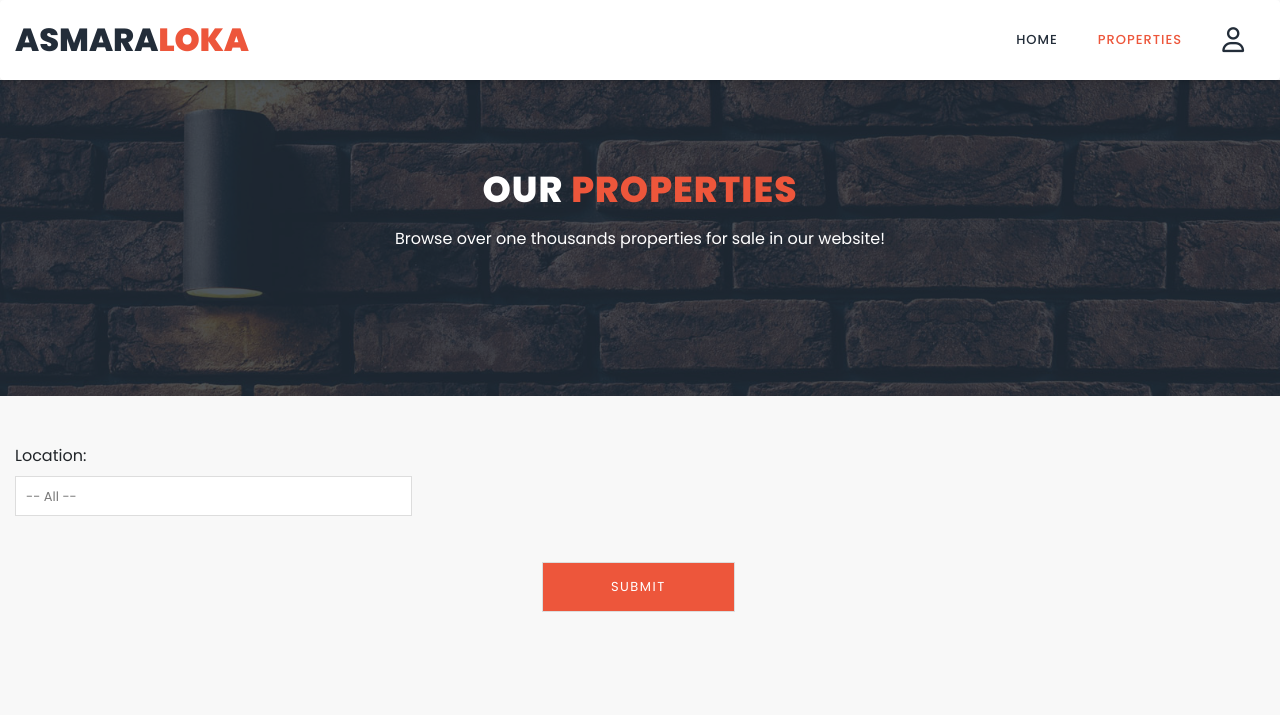
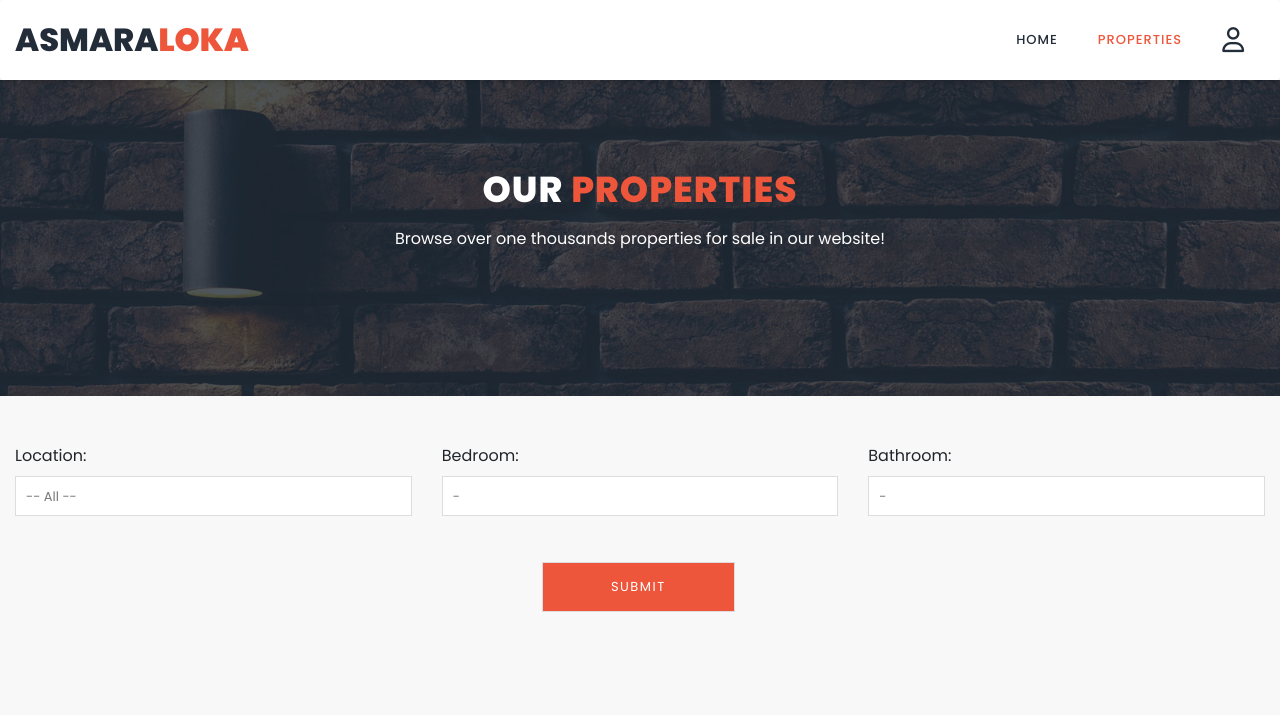
Before and after one commit to ahmadnasaiei/ASMARALOKA, a Flask app: page /properties in a window 1280 px wide. Shown: the top 715 px of the page. Run offline with Flask 2, Linux system fonts and the light colour scheme; data that the repository does not hold is empty; parts of the project's set-up code (start-up, migrations or seed data) failed here and were passed over; some libraries are stand-ins or nearby versions.

Commit message:
filtering

```diff
--- a/app.py
+++ b/app.py
@@ -208,17 +208,38 @@ def propertyDetails(property_ID):
 def properties(page):
     page = page
     pages = 30
-    # property_data = Property.query.all()
-    # scrape_data = scrape_property.query.all()
     property_data = Property.query.paginate(page, pages, error_out=False)
     scrape_data = scrape_property.query.paginate(page, pages, error_out=False)
 
-    if request.method == 'POST' and 'tag' in request.form:
-        tag = request.form["tag"]
-        search = "%{}%".format(tag)
+    if request.method == 'POST' and 'location' in request.form:
+        location = request.form["location"]
+        filter_by_state = "%{}%".format(location)
         scrape_data = scrape_property.query.filter(scrape_property.property_State.like(
-            search)).paginate(per_page=pages, error_out=False)
-        return render_template("properties.html", agent_property=property_data, scrape_property=scrape_data, tag=tag)
+            filter_by_state)).paginate(per_page=pages, error_out=False)
+        property_data = Property.query.filter(Property.property_State.like(
+            filter_by_state)).paginate(per_page=pages, error_out=False)
+        print("FILTER BY STATE")
+        return render_template("properties.html", agent_property=property_data, scrape_property=scrape_data, location=location)
+
+    elif request.method == 'POST' and 'bedroom' in request.form:
+        bedroom = request.form["bedroom"]
+        filter_by_bedroom = "%{}%".format(bedroom)
+        scrape_data = scrape_property.query.filter(scrape_property.property_Bedroom.like(
+            filter_by_bedroom)).paginate(per_page=pages, error_out=False)
+        property_data = Property.query.filter(Property.property_Bedroom.like(
+            filter_by_bedroom)).paginate(per_page=pages, error_out=False)
+        print("FILTER BY BEDROOM")
+        return render_template("properties.html", agent_property=property_data, scrape_property=scrape_data, bedroom=bedroom)
+
+    elif request.method == 'POST' and 'bathroom' in request.form:
+        bathroom = request.form["bathroom"]
+        filter_by_bathroom = "%{}%".format(bathroom)
+        scrape_data = scrape_property.query.filter(scrape_property.property_Bathroom.like(
+            filter_by_bathroom)).paginate(per_page=pages, error_out=False)
+        property_data = Property.query.filter(Property.property_Bathroom.like(
+            filter_by_bathroom)).paginate(per_page=pages, error_out=False)
+        print("FILTER BY BATHROOM")
+        return render_template("properties.html", agent_property=property_data, scrape_property=scrape_data, bathroom=bathroom)
     return render_template("properties.html", agent_property=property_data, scrape_property=scrape_data)
 
 
--- a/templates/properties.html
+++ b/templates/properties.html
@@ -107,8 +107,8 @@
                         <div class="col-md-4 col-sm-6 col-xs-12">
                             <div class="form-group">
                                 <label>Location:</label>
-                                <select name="tag">
-                                    <option value="Selangor">-- All --</option>
+                                <select name="location">
+                                    <option selected disabled>-- All --</option>
                                     <option value="Selangor">Selangor</option>
                                     <option value="Johor">Johor</option>
                                     <option value="Penang">Penang</option>
@@ -128,39 +128,45 @@
                             </div>
                         </div>
 
-                        <!-- <div class="col-md-4 col-sm-6 col-xs-12">
-                        <div class="form-group">
-                            <label>Floor area:</label>
-
-                            <input type="text">
-                        </div>
-                    </div>
-
                         <div class="col-md-4 col-sm-6 col-xs-12">
                             <div class="form-group">
-                            <label>Bedrooms:</label>
-
-                            <select>
-                                <option value="">1</option>
-                                <option value="">2</option>
-                                <option value="">3</option>
-                                <option value="">4</option>
+                                <label>Bedroom:</label>
+                                <select name="bedroom">
+                                    <option selected disabled>-</option>
+                                    <option value="0">0</option>
+                                    <option value="1">1</option>
+                                    <option value="2">2</option>
+                                    <option value="3">3</option>
+                                    <option value="4">4</option>
+                                    <option value="5">5</option>
+                                    <option value="6">6</option>
+                                    <option value="7">7</option>
+                                    <option value="8">8</option>
+                                    <option value="9">9</option>
+                                    <option value="10+">10+</option>
                                 </select>
                             </div>
                         </div>
 
                         <div class="col-md-4 col-sm-6 col-xs-12">
                             <div class="form-group">
-                            <label>Bathrooms:</label>
-
-                            <select>
-                                <option value="">1</option>
-                                <option value="">2</option>
-                                <option value="">3</option>
-                                <option value="">4</option>
+                                <label>Bathroom:</label>
+                                <select name="bathroom">
+                                    <option selected disabled>-</option>
+                                    <option value="0">0</option>
+                                    <option value="1">1</option>
+                                    <option value="2">2</option>
+                                    <option value="3">3</option>
+                                    <option value="4">4</option>
+                                    <option value="5">5</option>
+                                    <option value="6">6</option>
+                                    <option value="7">7</option>
+                                    <option value="8">8</option>
+                                    <option value="9">9</option>
+                                    <option value="10+">10+</option>
                                 </select>
                             </div>
-                    </div> -->
+                        </div>
                     </div>
 
                     <div class="col-sm-4 offset-sm-4">
```
Lines whose indentation alone changed are shown as unchanged.
